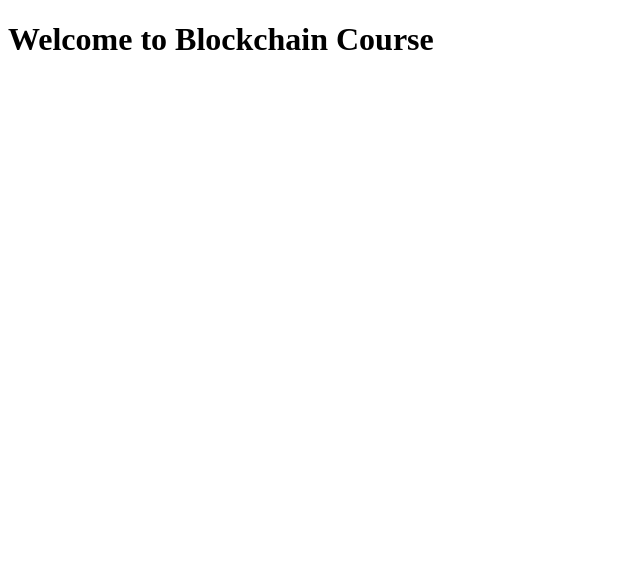
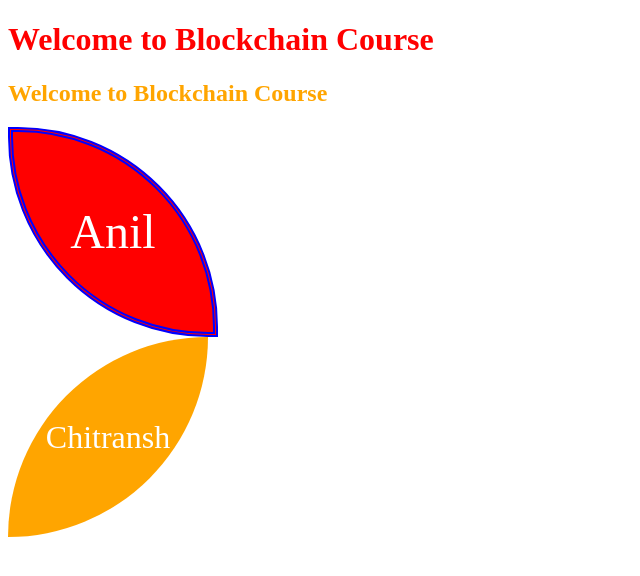
Before and after one commit to anildalar/4April2025, a plain HTML site: page index.html in a window 1280 px wide. Shown: the whole page, without its empty margins (0-640 px from the left). Drawn offline with Linux system fonts and the light colour scheme.

Commit message:
I can write anything here

```diff
--- a/index.html
+++ b/index.html
@@ -4,8 +4,46 @@
         <meta charset="UTF-8">
         <meta name="viewport" content="width=device-width, initial-scale=1.0">
         <title>Document</title>
+        <style>
+            h1{
+                color:red;
+            }
+            h2{
+                color:orange;
+            }
+            div#a{
+                width: 200px;
+                height: 200px;
+                line-height: 200px;
+                background-color: red;
+                text-align: center;
+                color:#fff;
+                font-size: 3em;
+                border:5px double  blue;
+                border-top-right-radius:200px;
+                border-bottom-left-radius:200px;
+            }
+            div.bb{
+                width: 200px;
+                height: 200px;
+                line-height: 200px;
+                background-color: orange;
+                text-align: center;
+                color:#fff;
+                font-size: 2em;
+                border-top-left-radius:200px;
+                border-bottom-right-radius:200px;
+            }
+
+        </style>
+        <script>
+
+        </script>
     </head>
     <body>
         <h1>Welcome to Blockchain Course</h1>
+        <h2>Welcome to Blockchain Course</h2>
+        <div id="a">Anil</div>
+        <div id="b" class="bb">Chitransh</div>
     </body>
 </html>
```
